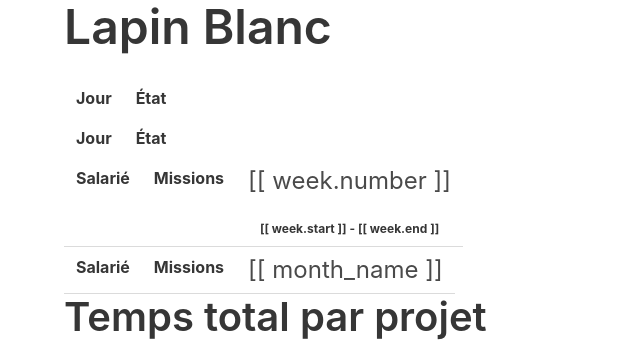
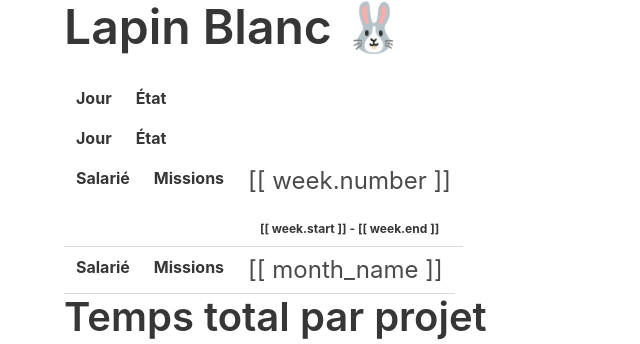
Before and after one commit to TelesCoop/white-rabbit, a Django app: template white_rabbit/templates/home.html in a window 1280 px wide. Shown: the top 344 px of the page, without its empty margins (0-640 px from the left). Run offline with Django 3.2, Linux system fonts and the light colour scheme; the template is opened without the code that fills it, so the values that code supplies are empty; the visitor is signed in with stand-in values (Sample User, id 1); some libraries are stand-ins or nearby versions.

Commit message:
[+] add White Rabbit in title 🐰

```diff
--- a/white_rabbit/templates/home.html
+++ b/white_rabbit/templates/home.html
@@ -2,7 +2,7 @@
 
 {% block content %}
 <div class="container" id="app">
-    <h1 class="title is-1">Lapin Blanc</h1>
+    <h1 class="title is-1">Lapin Blanc 🐰</h1>
 
     <b-tabs v-model="activeTab" :expanded="true">
         <b-tab-item label="Semaine précédente">
```
